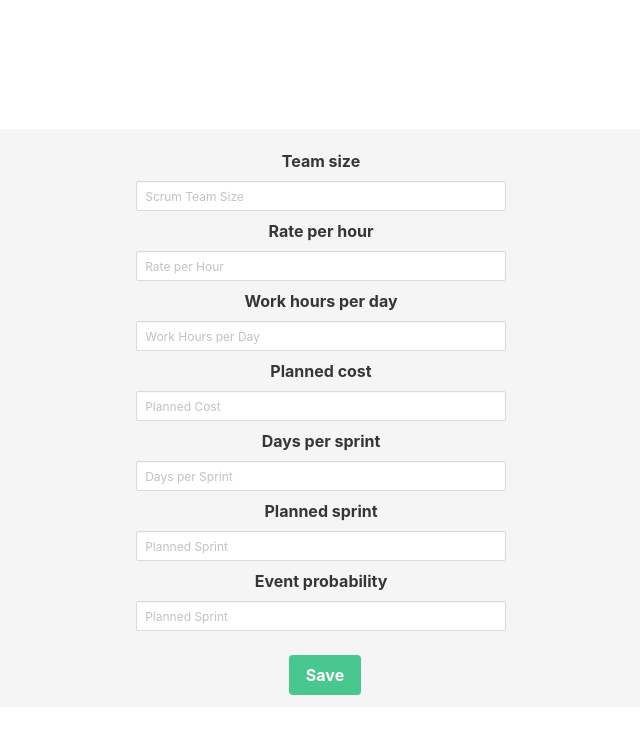
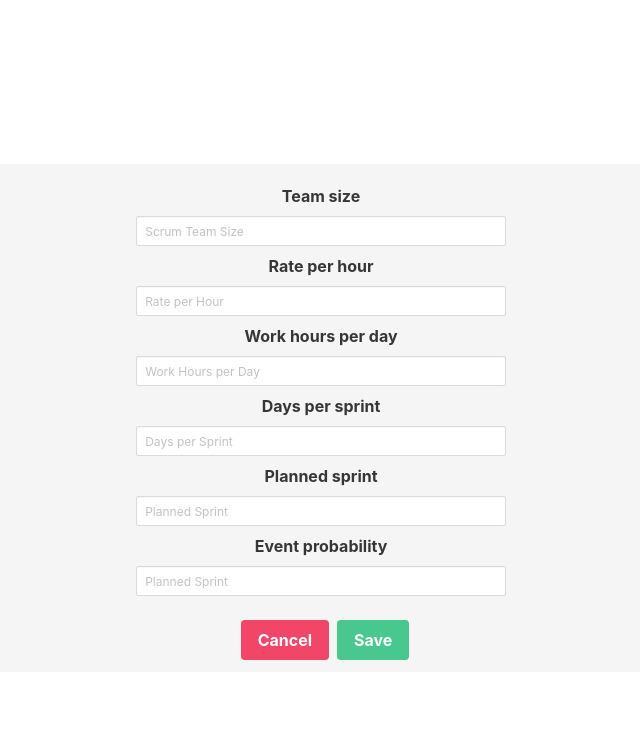
Before and after one commit to irvinandryan/scrum-simulator, a React (Create React App) app in the folder frontend/: page /simconfigslist/simulation/1/sprintplanning/editsimconfig in a window 1280 px wide. Shown: the top 734 px of the page, without its empty margins (319-959 px from the left). Built offline with nearby package versions, Linux system fonts and the light colour scheme; no server answers.

Commit message:
fix editsimconfig navigation

```diff
--- a/frontend/src/components/EditSimConfig/index.js
+++ b/frontend/src/components/EditSimConfig/index.js
@@ -67,7 +67,8 @@ const EditSimConfig = () => {
                 eventProbability,
                 sprintBacklog
             });
-            navigate(-1);
+            const url = window.location.pathname;
+            navigate(url.substring(0, url.lastIndexOf('/')));
 
         } catch (error) {
             console.log(error);
@@ -96,6 +97,16 @@ const EditSimConfig = () => {
                 return sprintBacklog;
             }
         }
+    };
+
+    const handleCancel = () => {
+        const url = window.location.pathname;
+        navigate(url.substring(0, url.lastIndexOf('/')));
+    };
+
+    window.onpopstate = function(event) {
+        const url = window.location.pathname;
+        navigate(url.substring(0, url.lastIndexOf('/')));
     };
 
     return (
@@ -148,7 +159,7 @@ const EditSimConfig = () => {
                                         required
                                     />
                                 </div>
-                                <div className="form-group mt-2">
+                                {/* <div className="form-group mt-2">
                                     <label className="label has-text-centered">Planned cost</label>
                                     <input
                                         type="number"
@@ -161,7 +172,7 @@ const EditSimConfig = () => {
                                         onChange={(e) => setPlannedCost(e.target.value)}
                                         required
                                     />
-                                </div>
+                                </div> */}
                                 <div className="form-group mt-2">
                                     <label className="label has-text-centered">Days per sprint</label>
                                     <input
@@ -206,7 +217,8 @@ const EditSimConfig = () => {
                                         required
                                     />
                                 </div>
-                                <button className="button is-success mt-5 ml-2"><strong>Save</strong></button>
+                                <button className="button is-danger mt-5 ml-2" type="button" onClick={handleCancel}><strong>Cancel</strong></button>
+                                <button className="button is-success mt-5 ml-2" type="submit"><strong>Save</strong></button>
                             </form>
                         </div>
                     </div>
--- a/frontend/src/utils/Event.js
+++ b/frontend/src/utils/Event.js
@@ -4,7 +4,7 @@ import { getAveragePbPoint, getCurrentSprint, getCurrentSprintReview, getRandomB
 // randomly choose a sprint backlog item in current sprint and make isSbDone false
 export const rejectSb = (sprintBacklog, productBacklog) => {
     const currentSprint = getCurrentSprintReview(sprintBacklog)-1;
-    const randomSbIndex = Math.floor(Math.random() * (sprintBacklog[currentSprint].sprintBacklogItem.length-1));
+    const randomSbIndex = Math.floor(getRandomBetween(0, sprintBacklog[currentSprint].sprintBacklogItem.length-1));
     sprintBacklog[currentSprint].sprintBacklogItem[randomSbIndex].isSbDone = false;
     const rbIndex = sprintBacklog[currentSprint].releaseBacklog.findIndex(rb => rb.rbId === sprintBacklog[currentSprint].sprintBacklogItem[randomSbIndex].relatedPbId);
     sprintBacklog[currentSprint].releaseBacklog[rbIndex].isRbDone = false;
@@ -18,7 +18,7 @@ export const rejectSb = (sprintBacklog, productBacklog) => {
 // randomly choose a release backlog in current sprint and make isRbDone false
 export const rejectRb = (sprintBacklog, productBacklog) => {
     const currentSprint = getCurrentSprintReview(sprintBacklog)-1;
-    const randomRbIndex = Math.floor(Math.random() * (sprintBacklog[currentSprint].releaseBacklog.length-1));
+    const randomRbIndex = Math.floor(getRandomBetween(0, sprintBacklog[currentSprint].releaseBacklog.length-1));
     sprintBacklog[currentSprint].releaseBacklog[randomRbIndex].isRbDone = false;
     const pbIndex = productBacklog.findIndex(pb => pb.pbId === sprintBacklog[currentSprint].releaseBacklog[randomRbIndex].rbId);
     productBacklog[pbIndex].isPbDone = false;
```
